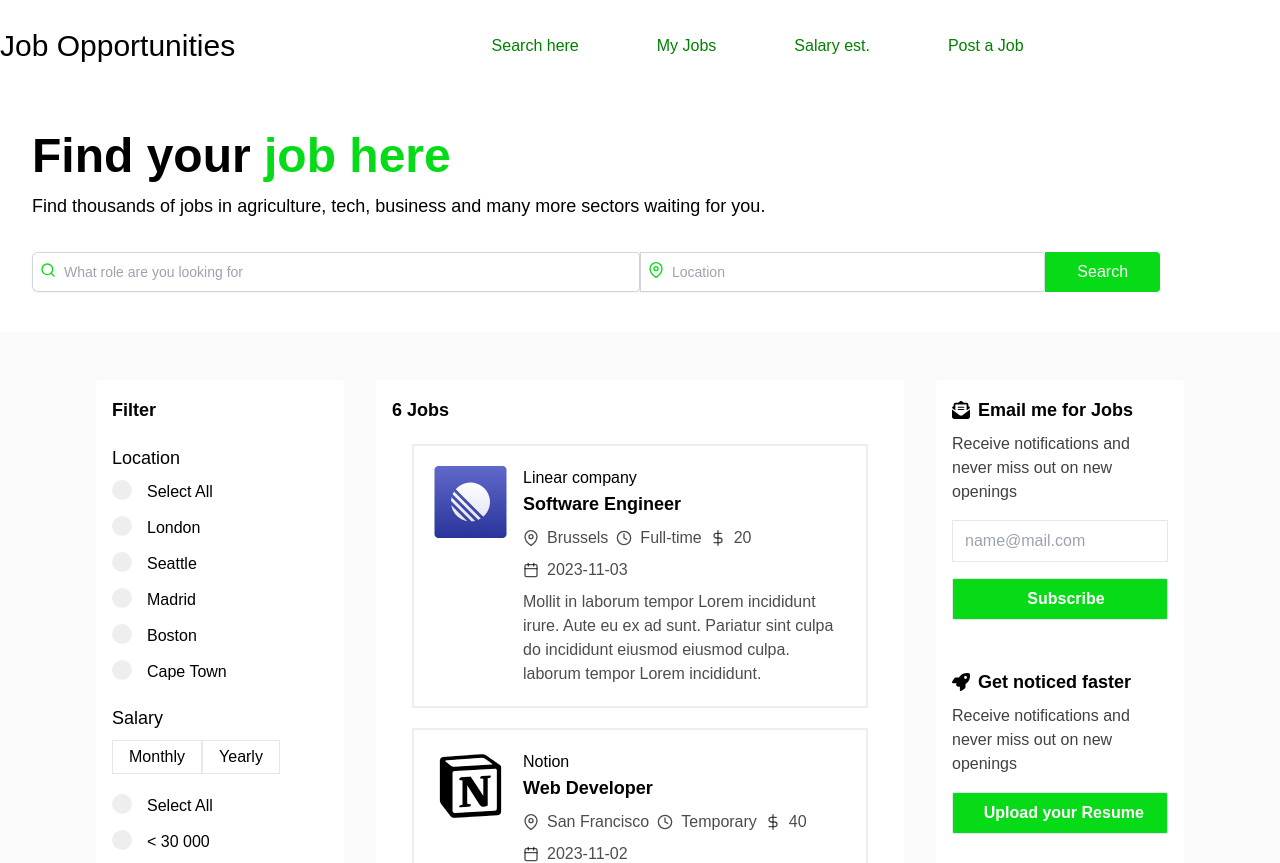
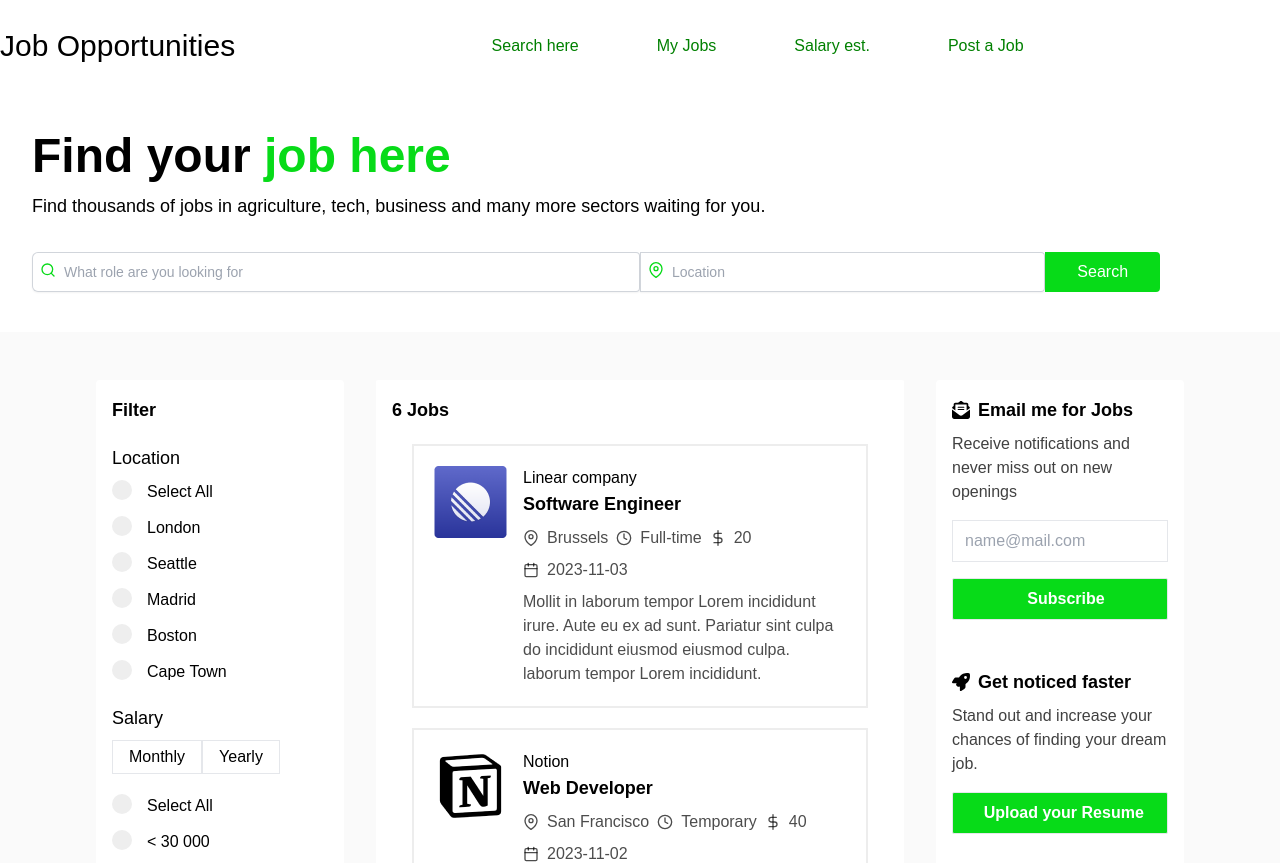
Before and after one commit to Bongani-4/Farm-Guardian-official-Web, a React (Vite) app in the folder FG/: page /AnimalCaretaker in a window 1280 px wide. Shown: the top 863 px of the page. Built offline with nearby package versions, Linux system fonts and the light colour scheme.

Commit message:
animal cartaker,upload resume

```diff
--- a/FG/src/components/NewsLetter.jsx
+++ b/FG/src/components/NewsLetter.jsx
@@ -23,7 +23,7 @@ const NewsLetter = () => {
                 <h3 className='text-lg font-bold mt-12 mb-2 flex items-center gap-2'>
                     <FaRocket />
                     Get noticed faster</h3>
-                <p className='text-black/75 text-base mb-4 '> Receive notifications and never miss out on new openings </p>
+                <p className='text-black/75 text-base mb-4 '> Stand out and increase your chances of finding your dream job. </p>
                 <div className='w-full space-y-4'>
 
                     <input type='submit' value={"Upload your Resume "} className='w-full  block
```
